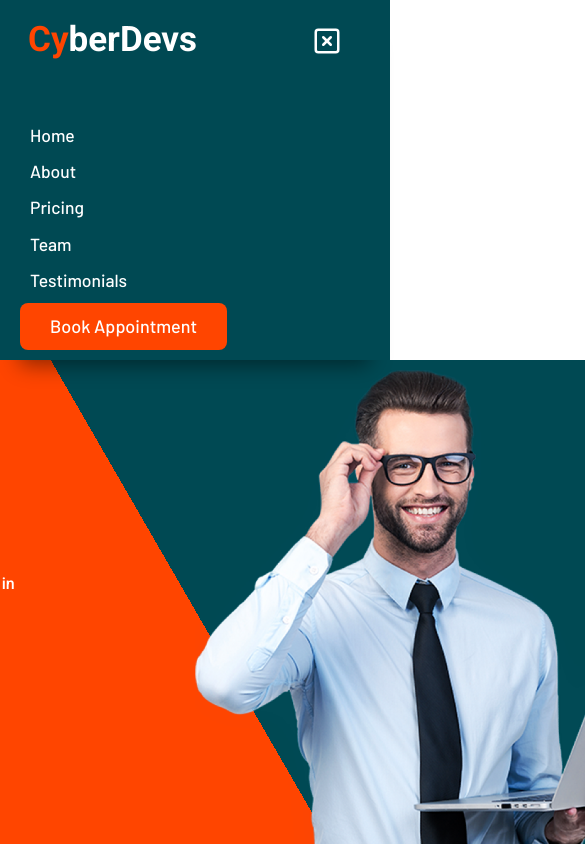
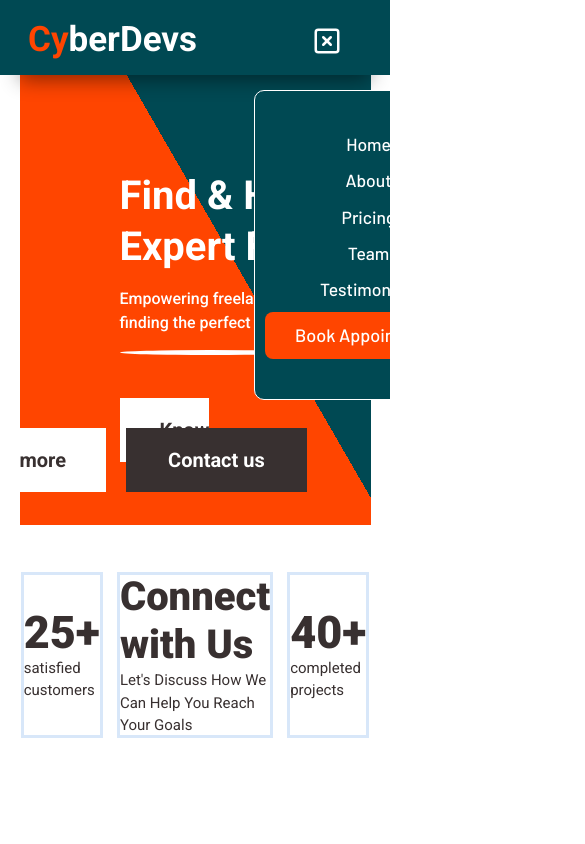
Before and after one commit to CyberNdDevs/Cyberfolio.io, a Next.js app: page /homepage in a window 390 px wide. Both pictures are taken after a click on the icon 332 px from the left and 40 px from the top of the page. Shown: the top 844 px of the page, 585 px wide, since content can reach past the window. Built offline with nearby package versions, Linux system fonts and the light colour scheme; a web font is replaced by a local one.

Commit message:
Feat: Frontend UI added

```diff
--- a/app/components/assests/css/herosection.css
+++ b/app/components/assests/css/herosection.css
@@ -21,7 +21,7 @@
 }
 .heroconImg{
     position: relative;
-    background: url("../images/banner2.jpg");
+    /* background: url("../images/banner2.jpg"); */
     background-size: cover;
     width: 1400px;
 }
@@ -159,3 +159,44 @@
     border-radius: 10px;
     margin-top: 20px;
 }
+
+@media screen and (max-width:1430px) {
+    .herocont{
+        width: 90%;
+    }
+    .heroconImg{
+        display: flex;
+        justify-content: center;
+        width: 100%;
+    }
+    .herosubcont{
+        width: 100%;
+        position: relative;
+    }
+    .Banner1Img{
+        height: 400px;
+    }
+    .Banner2Img{
+        width: 480px;
+        margin-top: 70px;
+        left: 650px;
+    }
+    .herocontInfo{
+        margin-top: 30px;
+    }
+
+}
+
+@media screen and (max-width:1220px) {
+    .herosubcont{
+        width: 100%;
+        height: 450px;
+        position: relative;
+        background-image: -webkit-linear-gradient(30deg, orangered 60%, #004953 40%);
+    }
+    .Banner2Img{
+        width: 380px;
+        margin-top:108px;
+    }
+
+}
--- a/app/components/assests/css/navbar.css
+++ b/app/components/assests/css/navbar.css
@@ -213,7 +213,16 @@ ul li a:hover{
         margin-top: 0;
         padding-top: 0;
         flex-direction: column;
-        align-items: flex-start;
+        align-items: center;
+        position: absolute;
+        background-color:#004953;
+        padding: 30px 10px;
+        margin-left: 65%;
+        margin-top: 90px;
+        border-radius: 10px;
+        width: 230px;
+        border: 1px solid #fff ;
+        display: none;
     }
     .navbar{
         flex-direction: column;
@@ -223,24 +232,27 @@ ul li a:hover{
     }
     ul{
         flex-direction: column ;
-        padding: 0 0 0 30px;
-        display: none;
+        padding: 0 0 0 0;
         margin-top: 0;
         margin-left: 0;
-        width: 80%;
+        width: 400px;
+        align-items: center;
+        justify-items: center;
     }
     ul li{
         margin-top: 10px;
-        width: 100%;
+        text-align: center;
     }
     ul li a{
         padding-left: 0;
+        padding-right: 0;
         align-items: flex-start;
     }
     .cvbutton{
         margin-top: 10px;
         margin-bottom: 10px;
-        margin-left: 20px;
+        margin-left: 0;
+        margin-right: 0;
         display:none;
     }
     .menu{
@@ -260,7 +272,7 @@ ul li a:hover{
         margin-left: 90%;
     }
     .showup{
-        display: block;
+        display: flex;
     }
     .hide{
         display:none;
--- a/app/components/assests/css/style.css
+++ b/app/components/assests/css/style.css
@@ -10,4 +10,5 @@ body{
     min-height: 100vh;
     background: #ffffff;
     scroll-behavior: smooth;
+    overflow: hidden;
 }
--- a/app/components/common/Footer.tsx
+++ b/app/components/common/Footer.tsx
@@ -10,7 +10,7 @@ import { FaSquareGithub } from "react-icons/fa6";
 const Footer = () => {
   return (
     <>
-      <div className="footerhead">Back to Top  <TbArrowBigUpLinesFilled className='arrowup'/></div>
+      <a href="#home" className="footerhead">Back to Top  <TbArrowBigUpLinesFilled className='arrowup'/></a>
       <div className='footer'>
         <div className="subfooter">
            <div className="footercont">
--- a/app/components/common/Navbar.tsx
+++ b/app/components/common/Navbar.tsx
@@ -11,13 +11,13 @@ const Navbar = () => {
     router.push('/bookappointment');
   }
   return (
-    <div className={hidmenu ? "Navbar" : "Navbar navheight"}>
+    <div className="Navbar">
       <div className="navbar">
         <a href="#home" className="header">
           <span>Cy</span>berDevs
         </a>
-        <div className="sectioncont">
-            <ul className={hidmenu ? "" : "showup"}>
+        <div className={hidmenu?"sectioncont":"sectioncont showup"}>
+            <ul>
               <li>
                 <a href="#home">Home</a>
               </li>
```
